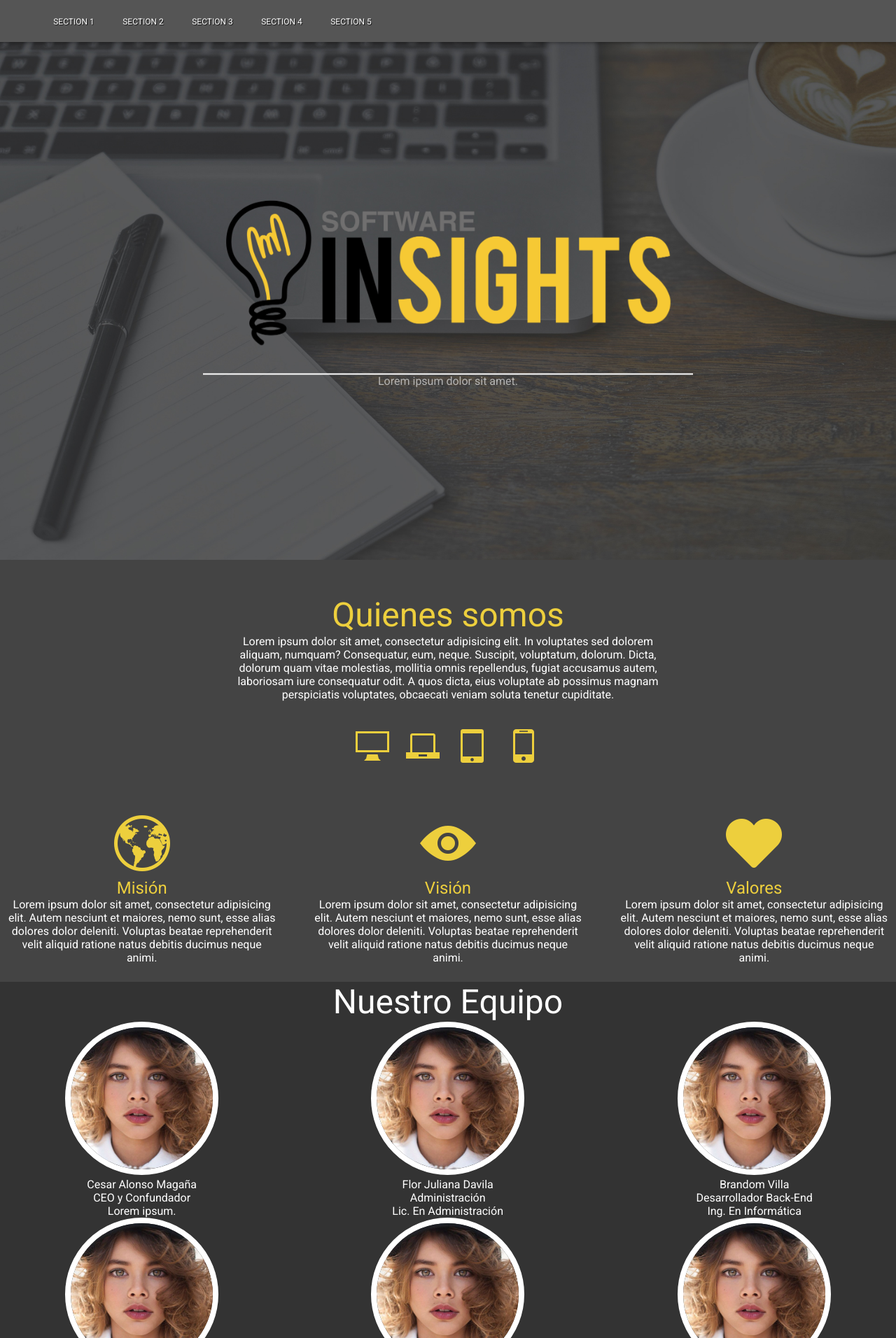
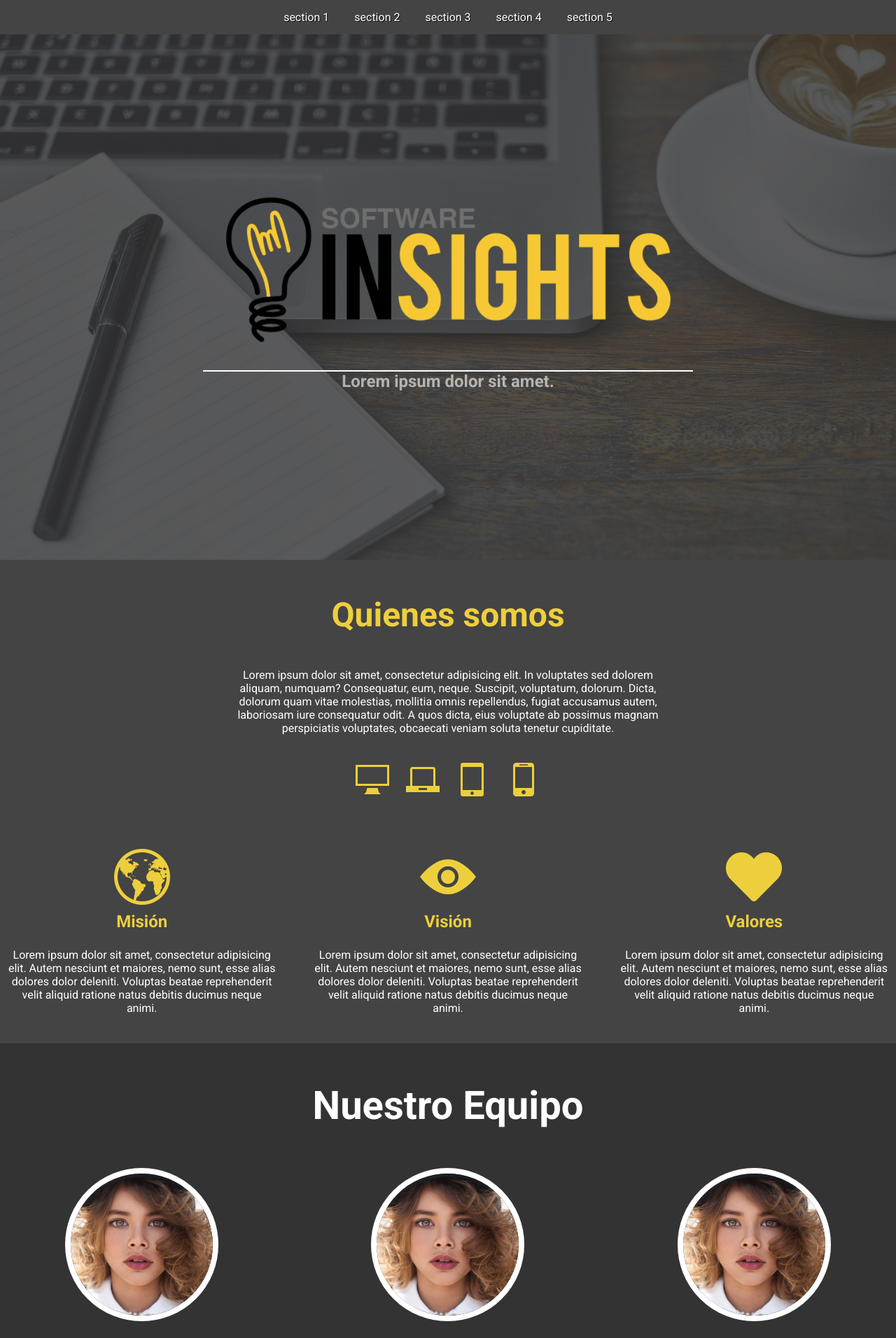
Before and after one commit to cesaralonso/softwareinsights, a PHP site: page / in a window 1280 px wide. Shown: the top 1912 px of the page at 70% size. Run offline with PHP 8.4, Linux system fonts and the light colour scheme; some libraries are stand-ins or nearby versions; some web fonts are replaced.

Commit message:
menu centrado

```diff
--- a/css/style.css
+++ b/css/style.css
@@ -2,7 +2,6 @@
 
 /*CSS RESET*/
 html,body,div,span,applet,object,iframe,
-h1,h2,h3,h4,h5,h6,p,blockquote,pre,
 a,abbr,acronym,address,big,cite,code,
 del,dfn,em,img,ins,kbd,q,s,samp,
 small,strike,strong,sub,sup,tt,var,
@@ -75,78 +74,34 @@ a
 }
 /**************Nav************/
 /*NAV*/
-
-#nav-wrap{
-	background-color:#555;
-	box-shadow:0px 1px 5px rgba(0,0,0,0.4);
-	height:60px;
-	position:fixed;
-	top:0;
-	left:0;
-	width:100%;
-	z-index:100;
+ul
+{
+  margin   :   0 auto;
+  width    :   100%;
+  display  :   block;
+  position : fixed;
+  text-align   :   center;
+  padding: 0;
+  z-index: 9999;
+  background-color: #444;
 }
 
-#nav{
-	height:60px;
-	width:100%;
-	margin: 0 auto;
-
+li
+{
+  text-decoration: none;
+  display: inline-block;
+  padding: 15px;
+  color: #fff;
+  text-shadow:rgba(0,0,0,0.8) 1px 1px 0px;
+  transition        : all 0.3s cubic-bezier(.25, .8, .25, 1);
 }
 
-#nav ul{position:relative;}
-#nav-indicator{
-	position:absolute;
-	width:100px;
-	top:55px;
-	left:0;
-	height:5px;
-	background:#f36666;
-
-	-webkit-transition: all 0.2s ease;
-	-moz-transition:    all 0.2s ease;
-	-o-transition:      all 0.2s ease;
-	-ms-transition:     all 0.2s ease;
-	transition:         all 0.2s ease;
+li:hover
+{
+  color:#FFF;
+	background:#444;
+	box-shadow: inset 0px 1px 3px rgba(0,0,0,0.5);
 }
-
-.nav-btn{
-	width:99px;
-	float:left;
-	padding:24px 0;
-	list-style:none;
-	color:#fff;
-	text-align:center;
-	cursor:pointer;
-	text-transform:uppercase;
-	font-size:12px;
-	color:#ccc;
-
-
-
-
-	text-shadow:rgba(0,0,0,0.8) 1px 1px 0px;
-}
-
-
-.nav-btn:first-child{
-	border:none;
-	box-shadow: none;
-}
-
-.nav-btn:hover, .nav-btn.active {
-	color:#FFF;
-	background:#444;
-	box-shadow: inset 0px 1px 3px rgba(0,0,0,0.5) ;
-}
-
-
-
-
-/*CONTENT*/
-#content-wrap{
-	width:100%;
-	margin:100px auto 180px;}
 
 /***************Header*************/
 .cover
```
